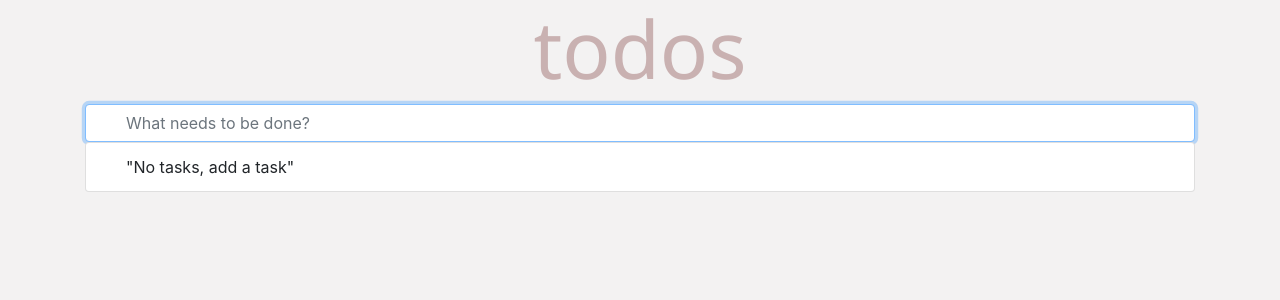
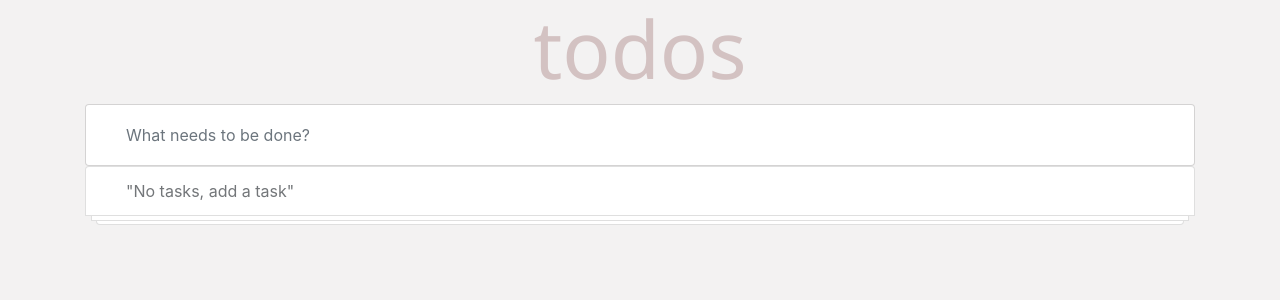
Before and after one commit to NicolasArayaB/react-todo-list, a React (Create React App) app in the folder todo-list/: page / in a window 1280 px wide. Shown: the top 300 px of the page. Built offline with nearby package versions, Linux system fonts and the light colour scheme.

Commit message:
focus, button and text styles corrected and decor divs added

```diff
--- a/todo-list/src/App.css
+++ b/todo-list/src/App.css
@@ -1,27 +1,60 @@
 body {
     background-color: rgb(243, 242, 242) !important;
-}
-
-input {
-    padding-left: 40px !important;
-}
-.list-group-item {
-    padding-left: 40px !important;
-}
-
-.disabled {
-    padding: 3% !important;
-}
-
-.input-group-prepend {
-    display: inline !important;
-    padding-left: 40px !important;
+    font-family: 'Segoe UI', Tahoma, Geneva, Verdana, sans-serif;
+    color: #737679 !important;
 }
 
 h1 {
-    color: rgb(201, 177, 177);
+    color: rgb(211, 194, 194);
     text-align: center;
     font-size: 5rem !important;
     font-family: 'Segoe UI', Tahoma, Geneva, Verdana, sans-serif;
     font-weight: lighter !important;
 }
+
+input {
+    padding-left: 40px !important;
+    height: calc(3em + .75rem + 2px) !important;
+}
+
+.form-control:focus{
+    border-color: rgba(0,0,0,.125) !important;
+    box-shadow: none !important;
+}
+
+.list-group-item.disabled {
+    padding-left: 15px !important;
+    font-size: small;
+    color: #bdc3c8 !important;
+}
+
+.list-group-item {
+    padding-left: 40px !important;
+}
+
+.input-group-prepend {
+    display: inline !important;
+    padding-left: 0px !important;
+}
+
+span {
+    color: rgb(216, 187, 187);
+}
+span:hover{
+    color: rgb(199, 156, 156);
+}
+
+
+.decor1 {
+    margin: auto;
+    width: 99%;
+    height: 5px;
+    padding: 0px !important;
+}
+
+.decor2 {
+    margin: auto;
+    width: 98%;
+    height: 4px;
+    padding: 0px !important;
+}
--- a/todo-list/src/App.js
+++ b/todo-list/src/App.js
@@ -29,7 +29,7 @@ const TodoList = () => {
     <Container>
         <h1>todos</h1>
         <Form onSubmit={addItem} >
-            <input className="form-control" value={input} onInput={e => setInput(e.target.value)} id="newtask" type="text"
+            <input className="form-control" value={input} onInput={e => setInput(e.target.value)} type="text"
                 placeholder="What needs to be done?" autoComplete="off" autoFocus  />
         </Form>
             <ListGroup>
@@ -40,6 +40,8 @@ const TodoList = () => {
                     </ListGroup.Item>) : ""}
                 {tasksList.length === 0 ? <ListGroup.Item>"No tasks, add a task"</ListGroup.Item> :
                     <ListGroup.Item disabled>{tasksList.length} item left</ListGroup.Item>}
+                    <ListGroup.Item className="decor1" />
+                    <ListGroup.Item className="decor2" />
             </ListGroup>
     </Container>
     )
```
